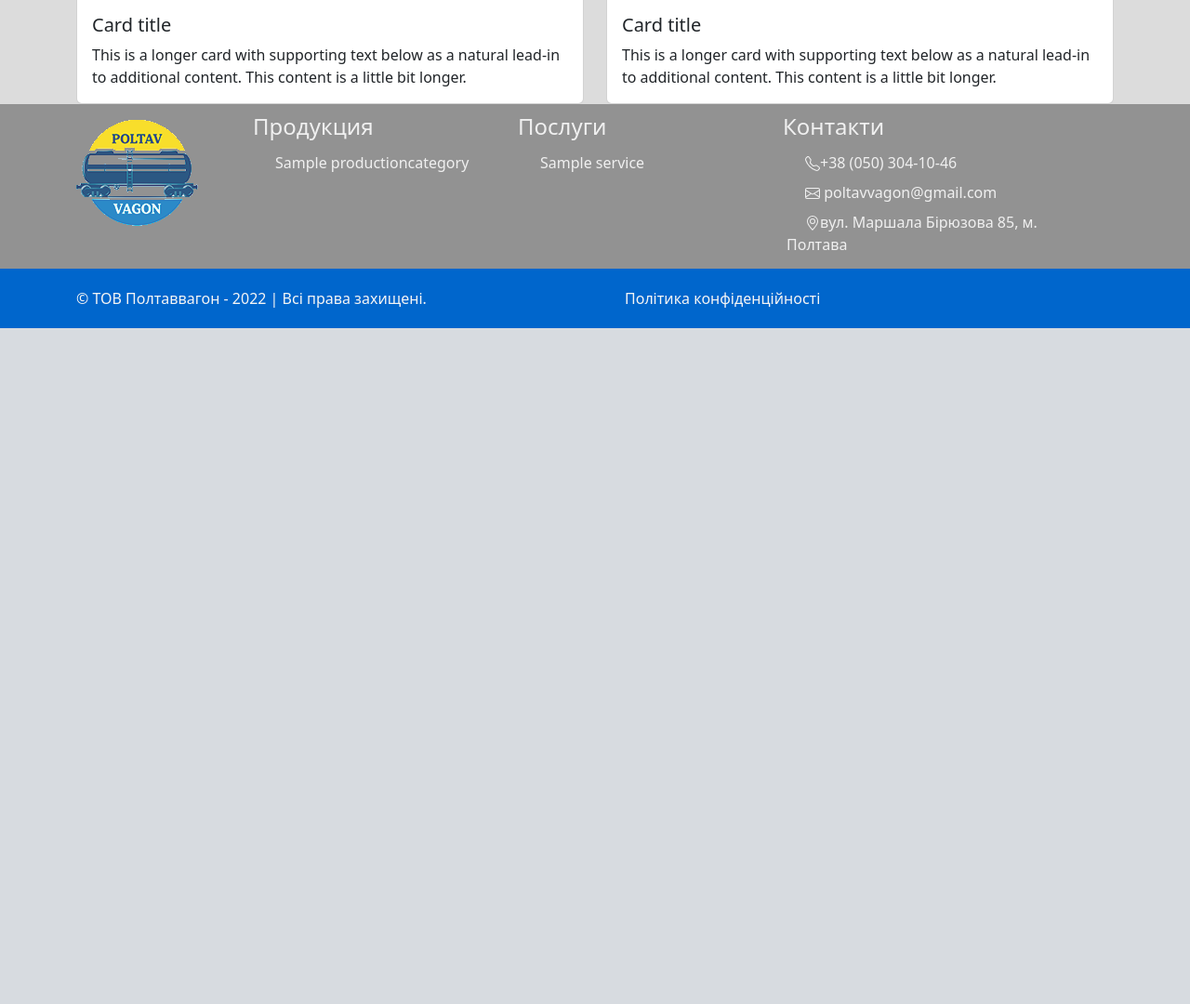
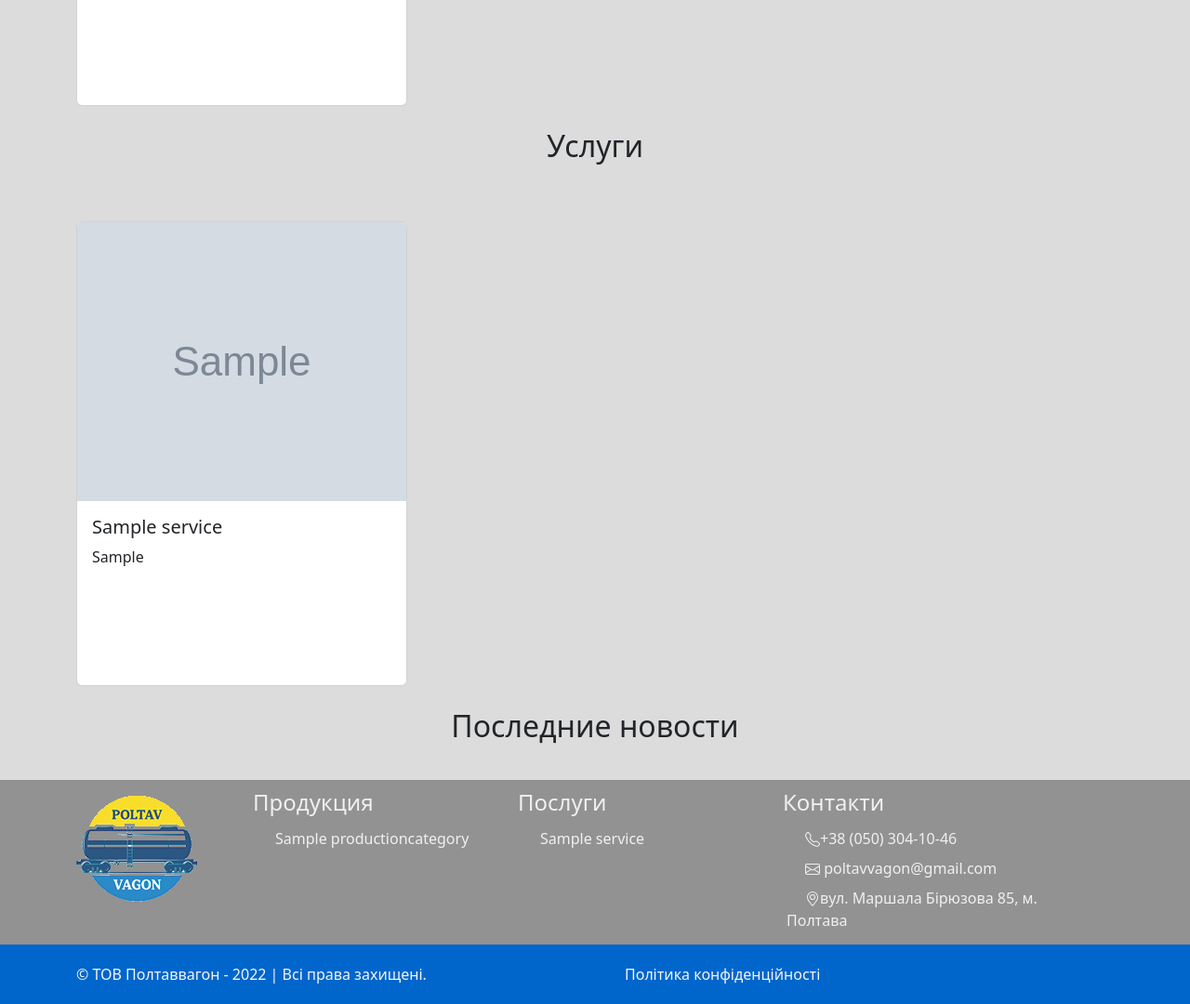
Before and after one commit to Atomini/PV_site, a Django app: page / in a window 1280 px wide. Shown: the part 1906-2986 px from the top of the page at 93% size. Before the commit the page ends 2259 px from the top, so only its background shows below. Run offline with Django 4.2, Linux system fonts and the light colour scheme; tables that the repository leaves empty hold one stand-in row (values such as "Sample post"); grey boxes marked "Sample" are stand-in pictures; some libraries are stand-ins or nearby versions.

Commit message:
Закончена главная страница

```diff
--- a/poltavvagon/catalog/models.py
+++ b/poltavvagon/catalog/models.py
@@ -121,8 +121,9 @@ class Services(models.Model):
     name_services = models.CharField(max_length=100, verbose_name='Услуги')
     video_link = models.URLField(verbose_name='Видео')
     main_text = models.TextField(verbose_name='Основной текст')
-    article = models.CharField(max_length=200, verbose_name='Заголовок')
-    slug = models.SlugField(auto_created=True, blank=False)
+    article = models.CharField(max_length=250, verbose_name='Текст превю')
+    slug = models.SlugField(auto_created=True, blank=False, null=True)
+    image = models.ImageField(upload_to=get_timestamp_path, verbose_name='Изображение превю', blank=True)
 
     def __str__(self):
         return self.name_services
--- a/poltavvagon/catalog/static/catalog/css/style.css
+++ b/poltavvagon/catalog/static/catalog/css/style.css
@@ -25,6 +25,21 @@ a {
     color: whitesmoke;
     padding-left: 20px;
     padding-right: 20px;
+}
+
+a.card-catalog{
+    color: black;
+}
+
+.card-size{
+    height: 500px;
+}
+.card-image{
+    width: 100%;
+    height: 300px;
+
+    min-width: 100%;
+    object-fit: cover;
 }
 
 .col-topbar{
--- a/poltavvagon/catalog/templates/main/index.html
+++ b/poltavvagon/catalog/templates/main/index.html
@@ -88,39 +88,82 @@
         </div>
 
         <div class="container">
-            <div class="row row-cols-1 row-cols-md-2 g-4">
-                <div class="col">
-                    <div class="card">
-                        <img src="..." class="card-img-top" alt="...">
-                        <div class="card-body">
-                            <h5 class="card-title">Card title</h5>
-                            <p class="card-text">This is a longer card with supporting text below as a natural lead-in to additional content. This content is a little bit longer.</p>
+            <div class="row row-cols-1 row-cols-md-3 g-4">
+                {% for production in production_category %}
+                    <div class="col">
+                        <a style="color: black" href="{% url 'by_production' slug=production.slug %}">
+                        <div class="card card-size">
+                            <img src="media/{{ production.image }}" class="card-img-top card-image" alt="...">
+                            <div class="card-body">
+                                <h5 class="card-title">{{ production.category_name }}</h5>
+                                <p class="card-text">{{ production.prev_text }}</p>
+                            </div>
                         </div>
+                        </a>
                     </div>
-                </div>
-
-
-  <div class="col">
-    <div class="card">
-      <img src="..." class="card-img-top" alt="...">
-      <div class="card-body">
-        <h5 class="card-title">Card title</h5>
-        <p class="card-text">This is a longer card with supporting text below as a natural lead-in to additional content. This content is a little bit longer.</p>
-      </div>
-    </div>
-  </div>
-</div>
+                {% endfor %}
+            </div>
         </div>
 
     </sections>
 
-     <sections class="our-services">
+    <sections class="our-services">
+
+        <div class="container head-prod">
+            <div class="row justify-content-center">
+                <div class="col-8 text-center">
+                    <h2>Услуги</h2>
+                </div>
+            </div>
+        </div>
+
+        <div class="container">
+            <div class="row row-cols-1 row-cols-md-3 g-4">
+                {% for service in services %}
+                    <div class="col">
+                        <a style="color: black" href="{% url 'by_services' slug=service.slug %}">
+                        <div class="card card-size">
+                            <img src="media/{{ service.image }}" class="card-img-top card-image" alt="...">
+                            <div class="card-body">
+                                <h5 class="card-title">{{ service.name_services }}</h5>
+                                <p class="card-text">{{ service.article }}</p>
+                            </div>
+                        </div>
+                        </a>
+                    </div>
+                {% endfor %}
+            </div>
+        </div>
 
     </sections>
 
 
     <section class="news">
 
+        <div class="container head-prod">
+            <div class="row justify-content-center">
+                <div class="col-8 text-center">
+                    <h2>Последние новости</h2>
+                </div>
+            </div>
+        </div>
+{#        <div class="container">#}
+{#            <div class="row row-cols-1 row-cols-md-3 g-4">#}
+{#                {% for service in services %}#}
+{#                    <div class="col">#}
+{#                        <a style="color: black" href="{% url 'by_services' slug=service.slug %}">#}
+{#                        <div class="card card-size">#}
+{#                            <img src="media/{{ service.image }}" class="card-img-top card-image" alt="...">#}
+{#                            <div class="card-body">#}
+{#                                <h5 class="card-title">{{ service.name_services }}</h5>#}
+{#                                <p class="card-text">{{ service.article }}</p>#}
+{#                            </div>#}
+{#                        </div>#}
+{#                        </a>#}
+{#                    </div>#}
+{#                {% endfor %}#}
+{#            </div>#}
+{#        </div>#}
     </section>
 
 {% endblock %}
```
